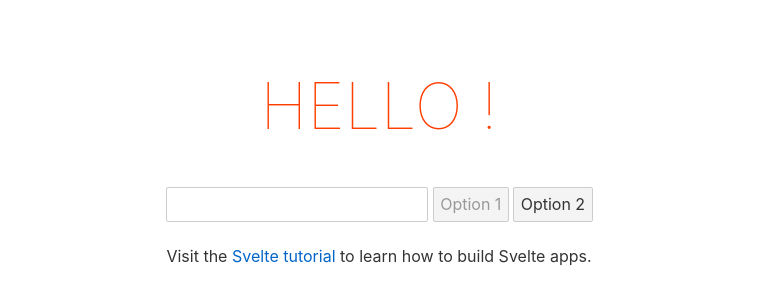
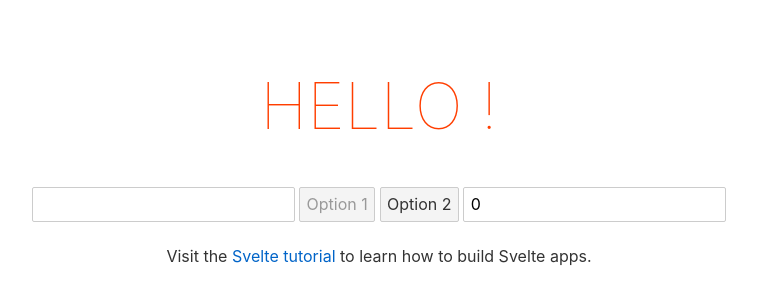
Before and after one commit to agungTuanany/svelte_course, a Svelte app in the folder working_with_binding_and_form/: page / in a window 1280 px wide. Shown: the top 304 px of the page, without its empty margins (261-1018 px from the left). Built offline with nearby package versions, Linux system fonts and the light colour scheme.

Commit message:
Chapter_8: Working With Binding & Forms | Automatic Number Conversion

```diff
--- a/working_with_binding_and_form/src/App.svelte
+++ b/working_with_binding_and_form/src/App.svelte
@@ -7,11 +7,13 @@
     // Props
     let val = ""
     let selectedOption = 1
+    let price = 0
 
     // ###########################################
     // Reactive expression
-    $: console.log (val)
-    $: console.log (selectedOption)
+    $: console.log ("val", val)
+    $: console.log ("selectedOptions", selectedOption)
+    $: console.log ("price", price)
 
     // ###########################################
     // Instant functions
@@ -61,6 +63,11 @@
         It worth to know two-way-binding can be setup on custom element with own props, it's not restricted to working with input only, however input are one of the most prominent use cases for  two-way-binding
     -->
     <Toggle bind:choosenOption="{selectedOption}" />
+    <!--
+    <input type="number" value="{price}" on:input="{event => console.log ("event.target.value","1" + event.target.value)}" >
+    -->
+    <!--Svelte help using two-way-binding, when fetching data from input with type number or with type range, svelte convert automatically get number and no need convert manualy from string into number  -->
+    <input type="number" bind:value="{price}" />
 
 
     <p>Visit the <a href="https://svelte.dev/tutorial">Svelte tutorial</a> to learn how to build Svelte apps.</p>
```
